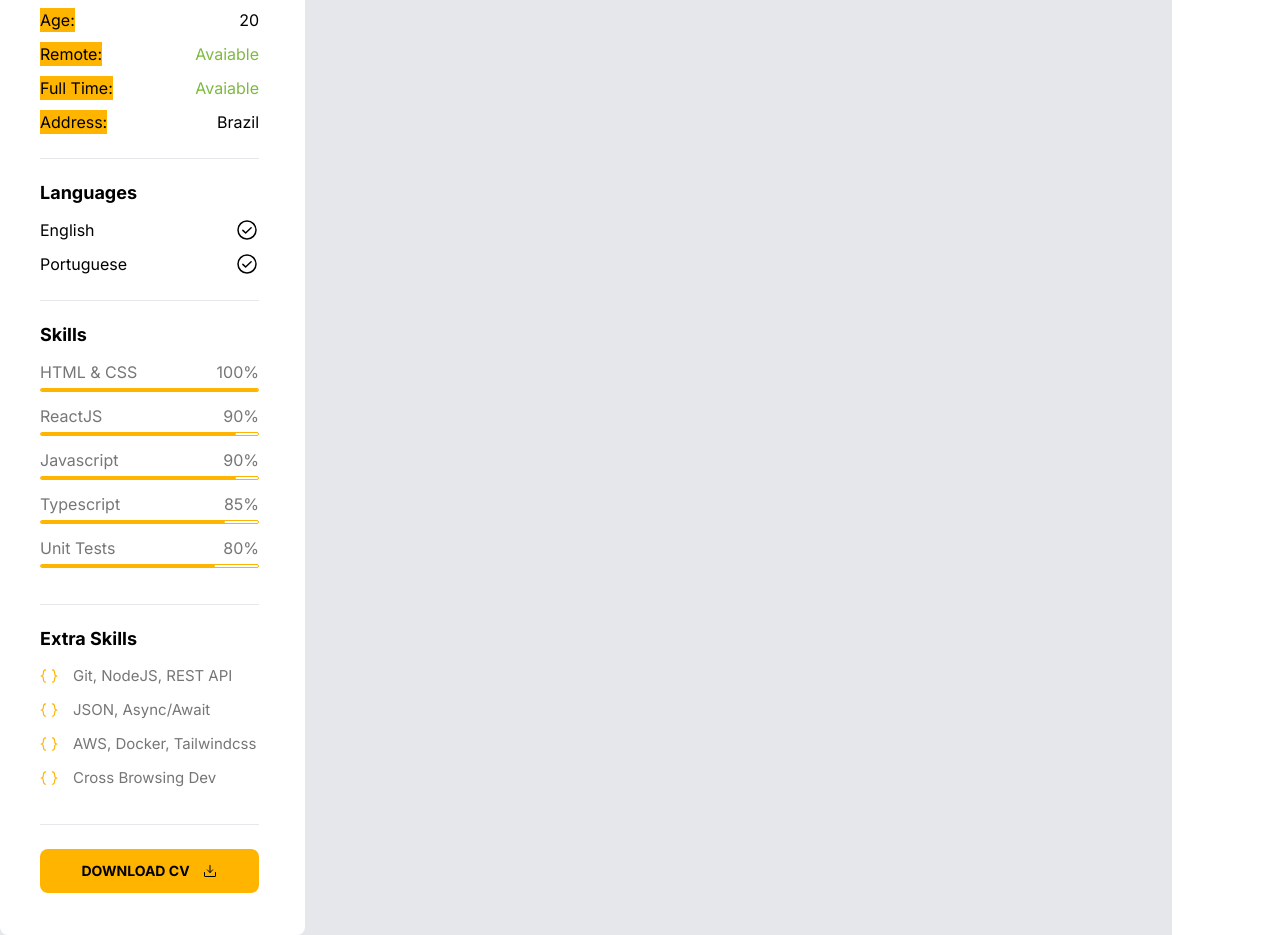
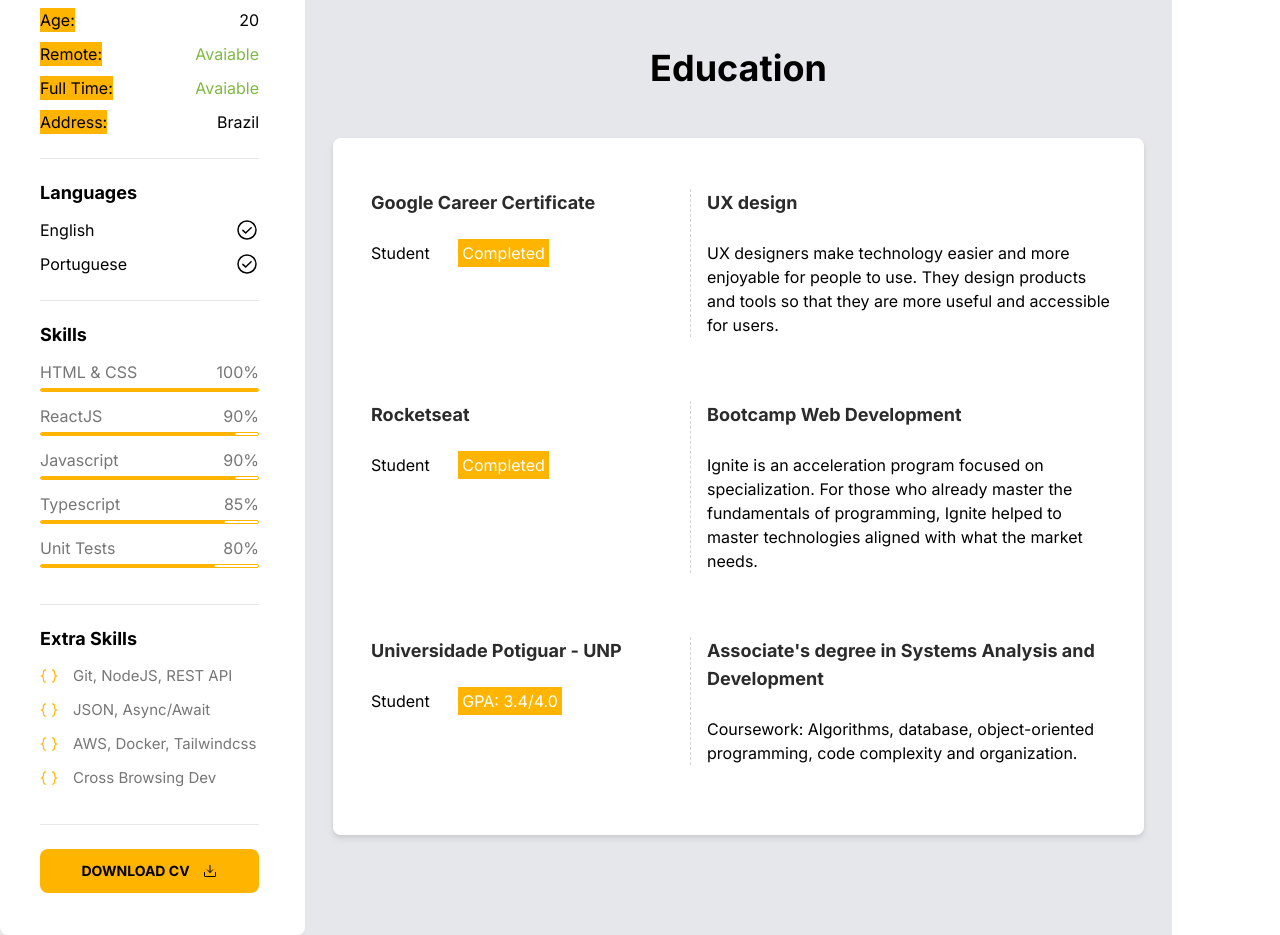
Before and after one commit to KaioMarxDEV/mysite, a React (Vite) app: page / in a window 1280 px wide. Shown: the part 380-1315 px from the top of the page. Built offline with nearby package versions, Linux system fonts and the light colour scheme.

Commit message:
feat: education section

```diff
--- /dev/null
+++ b/src/Components/Education/index.tsx
@@ -0,0 +1,78 @@
+export function Education() {
+  return (
+    <div className="mt-20 flex flex-col">
+      <h2 className="mb-[50px] text-center text-4xl font-bold">Education</h2>
+      <div className="flex w-full flex-col rounded-lg bg-white p-[51px_29px_38px_38px] drop-shadow-md">
+        <div>
+          <div className="flex flex-row  pb-8">
+            <div className="flex w-80 flex-col border-r border-dashed border-gray-300">
+              <strong className="mb-6 text-lg text-[#2B2B2B]">
+                Google Career Certificate
+              </strong>
+              <div>
+                <span>Student</span>{" "}
+                <span className="ml-6 bg-[#FFB400] p-1 text-white">
+                  Completed
+                </span>
+              </div>
+            </div>
+            <div className="ml-4 flex flex-1 flex-col">
+              <strong className="mb-6 text-lg text-[#2B2B2B]">UX design</strong>
+              <p>
+                UX designers make technology easier and more enjoyable for
+                people to use. They design products and tools so that they are
+                more useful and accessible for users.
+              </p>
+            </div>
+          </div>
+          <div className="mt-8 flex flex-row  pb-8">
+            <div className="flex w-80 flex-col border-r border-dashed border-gray-300">
+              <strong className="mb-6 text-lg text-[#2B2B2B]">
+                Rocketseat
+              </strong>
+              <div>
+                <span>Student</span>{" "}
+                <span className="ml-6 bg-[#FFB400] p-1 text-white">
+                  Completed
+                </span>
+              </div>
+            </div>
+            <div className="ml-4 flex flex-1 flex-col">
+              <strong className="mb-6 text-lg text-[#2B2B2B]">
+                Bootcamp Web Development
+              </strong>
+              <p>
+                Ignite is an acceleration program focused on specialization. For
+                those who already master the fundamentals of programming, Ignite
+                helped to master technologies aligned with what the market
+                needs.
+              </p>
+            </div>
+          </div>
+          <div className="mt-8 flex flex-row  pb-8">
+            <div className="flex w-80 flex-col border-r border-dashed border-gray-300">
+              <strong className="mb-6 text-lg text-[#2B2B2B]">
+                Universidade Potiguar - UNP
+              </strong>
+              <div>
+                <span>Student</span>{" "}
+                <span className="ml-6 bg-[#FFB400] p-1 text-white">
+                  GPA: 3.4/4.0
+                </span>
+              </div>
+            </div>
+            <div className="ml-4 flex flex-1 flex-col">
+              <strong className="mb-6 text-lg text-[#2B2B2B]">
+                Associate's degree in Systems Analysis and Development
+              </strong>
+              <p>
+                Coursework: Algorithms, database, object-oriented programming,
+                code complexity and organization.
+              </p>
+            </div>
+          </div>
+        </div>
+      </div>
+    </div>
+  );
+}
--- a/src/Components/Main/index.tsx
+++ b/src/Components/Main/index.tsx
@@ -1,9 +1,10 @@
 import { ArrowsLeftRight, Code } from "phosphor-react";
+import { Education } from "../Education";
 
 export function Main() {
   return (
     <div className="container mx-auto mt-8 w-full">
-      <header className="flex items-center justify-between rounded-lg bg-white py-8 px-6 drop-shadow-md">
+      <header className="mb-32 flex items-center justify-between rounded-lg bg-white py-8 px-6 drop-shadow-md">
         <div className="inline-block">
           <h1 className=" text-5xl">
             I'm Kaio Marx
@@ -29,6 +30,10 @@
           </p>
         </div>
       </header>
+
+      <section id="education">
+        <Education />
+      </section>
     </div>
   );
 }
--- a/src/Components/NavBar/index.tsx
+++ b/src/Components/NavBar/index.tsx
@@ -1,3 +1,3 @@
 export function NavBar() {
-  return <nav className="border-box h-[1315px] w-full bg-white">dale</nav>;
+  return <nav className="border-box h-[1315px] w-full bg-white"></nav>;
 }
```
